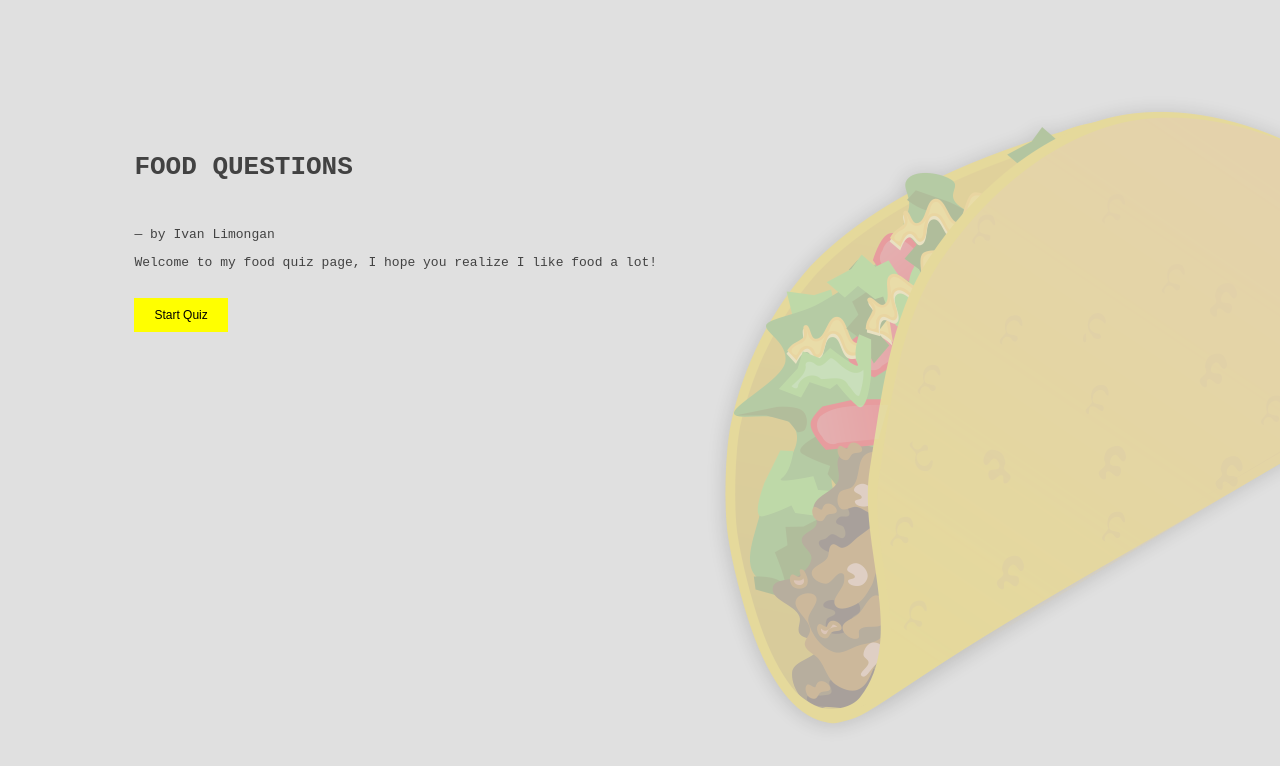
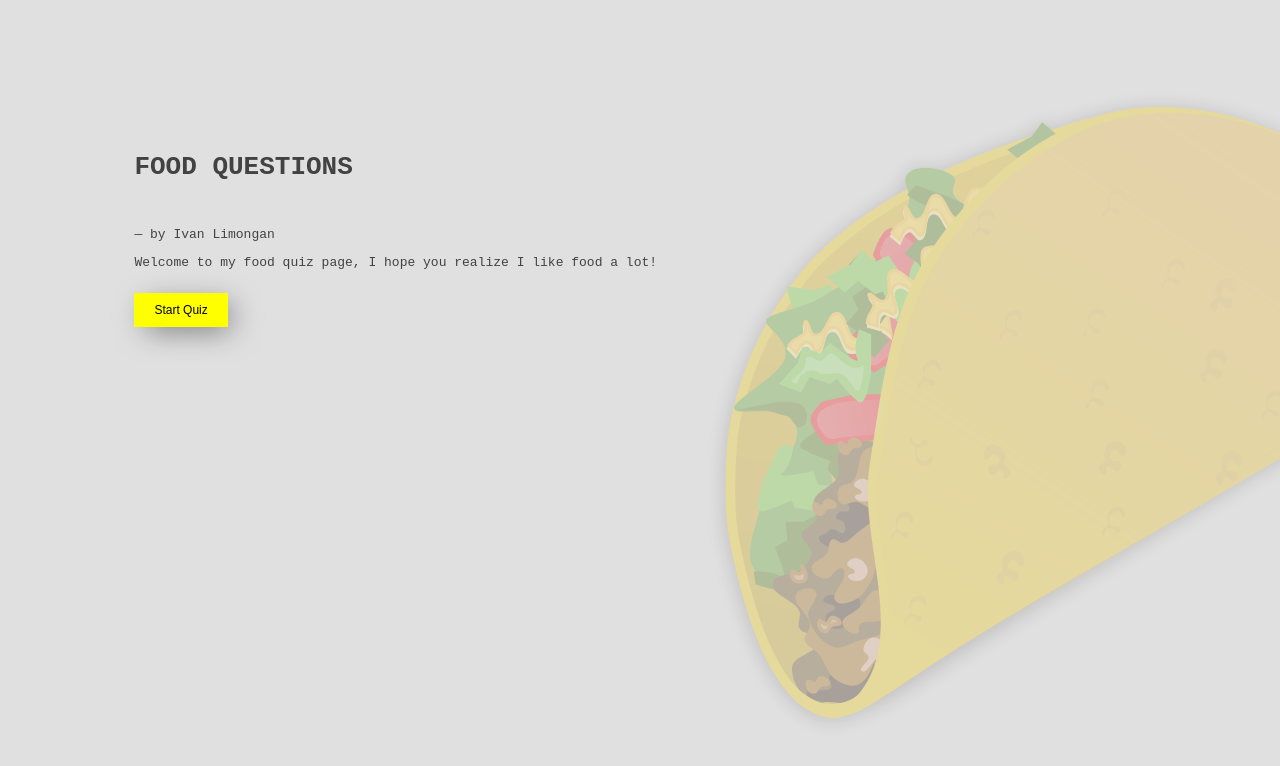
Before and after one commit to limongoo/lab1guess, a plain HTML site: page index.html in a window 1280 px wide. In both pictures the pointer is over the button "Start Quiz". Shown: the top 766 px of the page. Drawn offline with Linux system fonts and the light colour scheme.

Commit message:
style shadow

```diff
--- a/style.css
+++ b/style.css
@@ -30,5 +30,15 @@ body {
   padding: 10px 20px;
   border: 0px;
   font-size: 12px;
+  transition: 0.3s ease all;
+  -webkit-box-shadow: 4px 4px 30px -9px rgba(0,0,0,0.46);
+-moz-box-shadow: 4px 4px 30px -9px rgba(0,0,0,0.46);
+box-shadow: 4px 4px 30px -9px rgba(0,0,0,0.46);
+}
 
+#quizButton:hover {
+  margin: -5px 0 0;
+  -webkit-box-shadow: 7px 7px 30px -5px rgba(0,0,0,0.52);
+-moz-box-shadow: 7px 7px 30px -5px rgba(0,0,0,0.52);
+box-shadow: 7px 7px 30px -5px rgba(0,0,0,0.52);
 }
```
